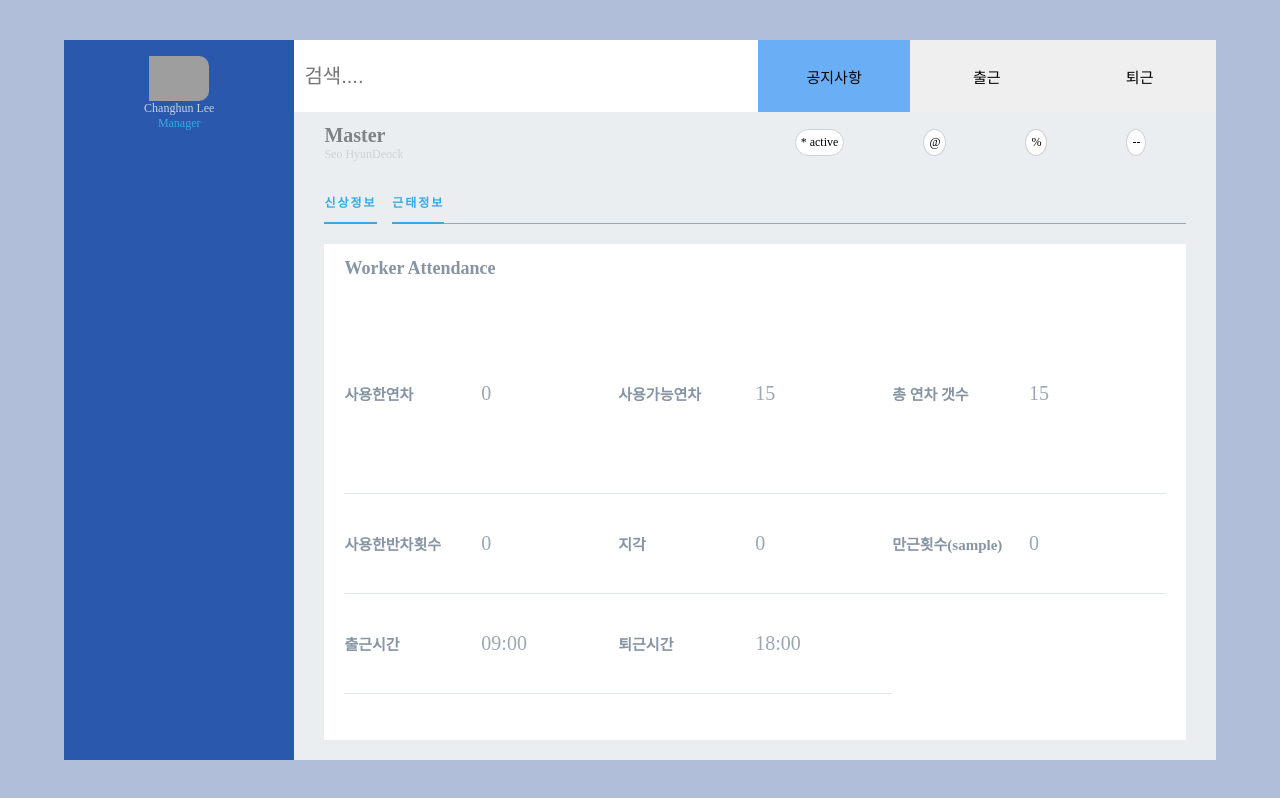
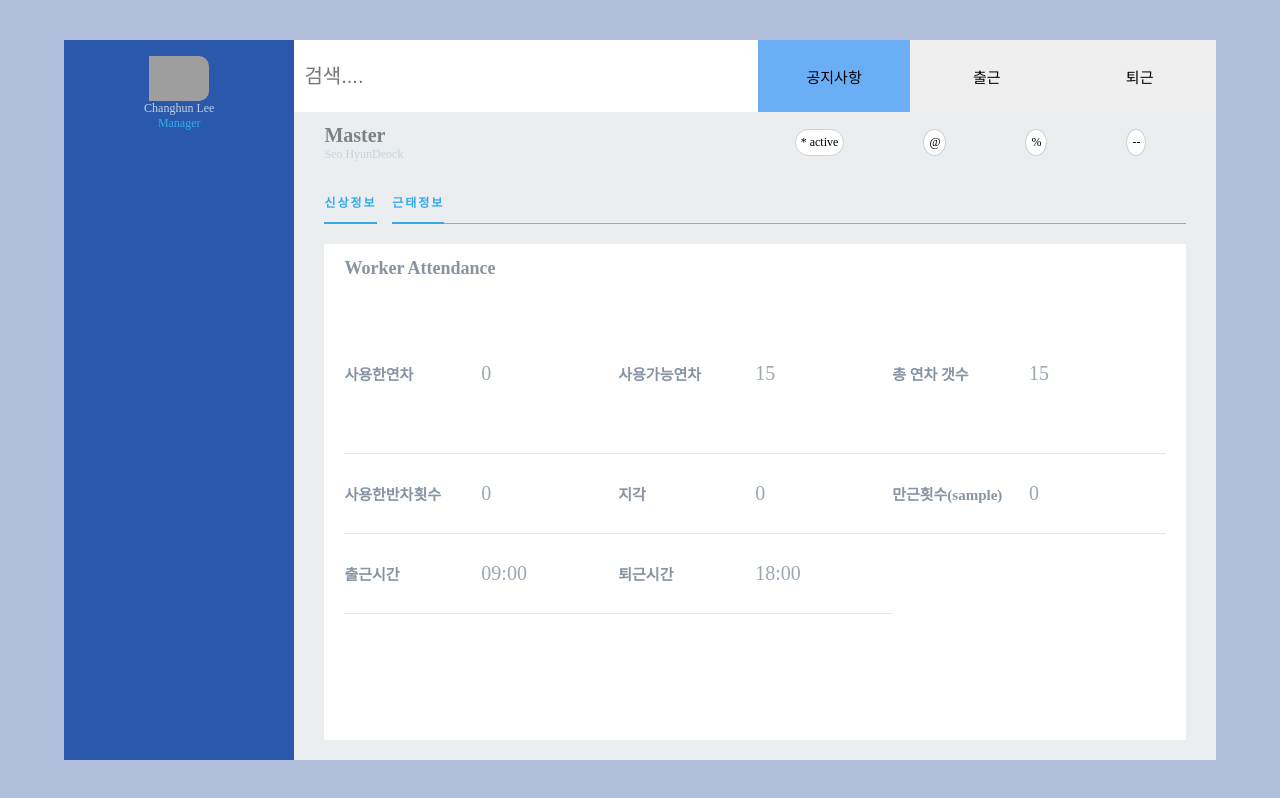
Before and after one commit to wakie92/React_Management_App, a React (Create React App) app: page /workerinfo/attendance in a window 1280 px wide. Built offline with nearby package versions, Linux system fonts and the light colour scheme; grey boxes are pictures that could not be loaded.

Commit message:
resizing grid in InputForm

```diff
--- a/src/components/UI/Main/MainWorkerInfoAttendance/MainWorkerInfoAttendance.module.scss
+++ b/src/components/UI/Main/MainWorkerInfoAttendance/MainWorkerInfoAttendance.module.scss
@@ -75,7 +75,7 @@
     .InputForm {
       display: grid;
       grid-template-columns: repeat(6, 1fr);
-      grid-template-rows: repeat(4, 100px);
+      grid-template-rows: repeat(4, 80px);
       grid-template-areas:
       "UY UYC AY AYC TY TYC"
       "UY UYC AY AYC TY TYC"
```
